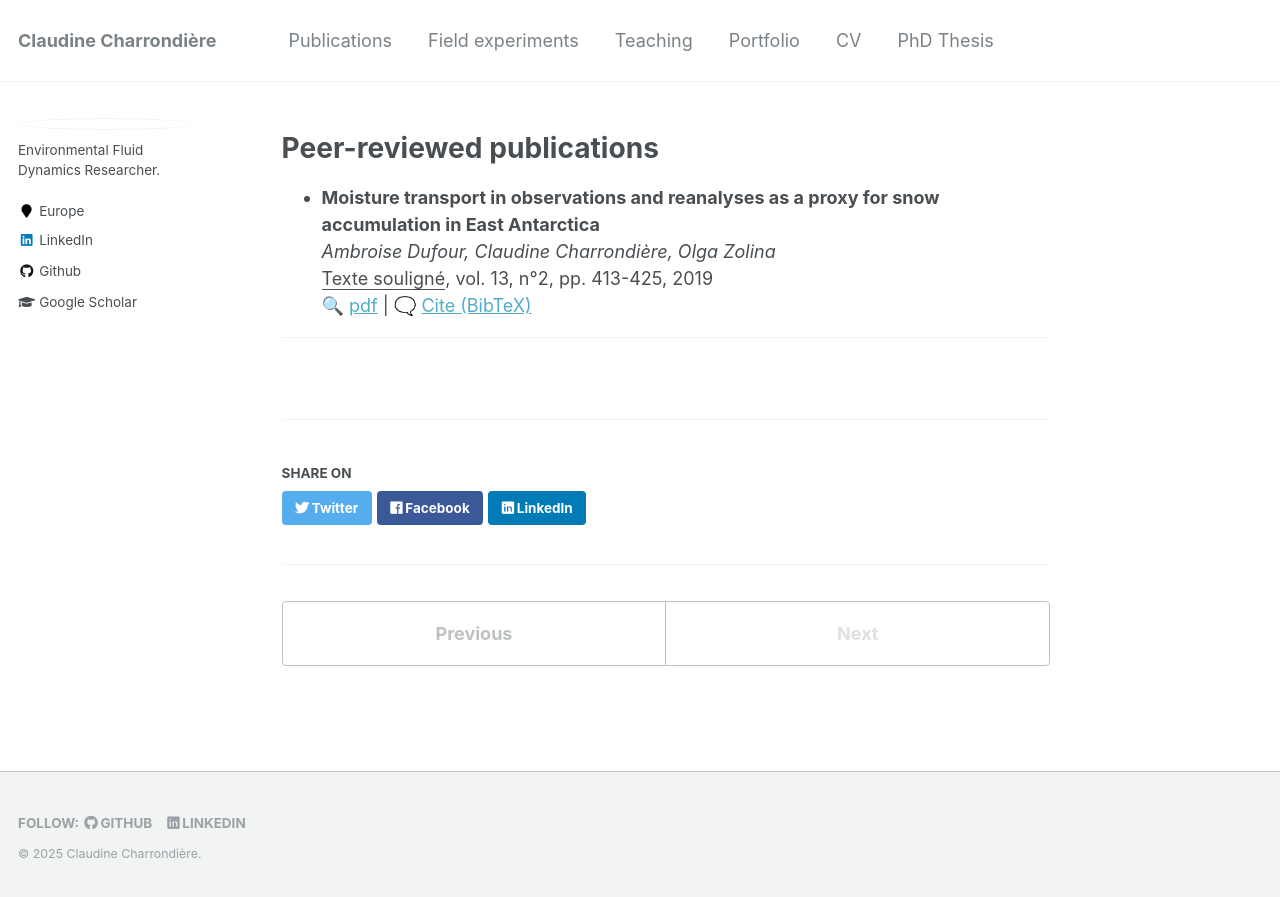
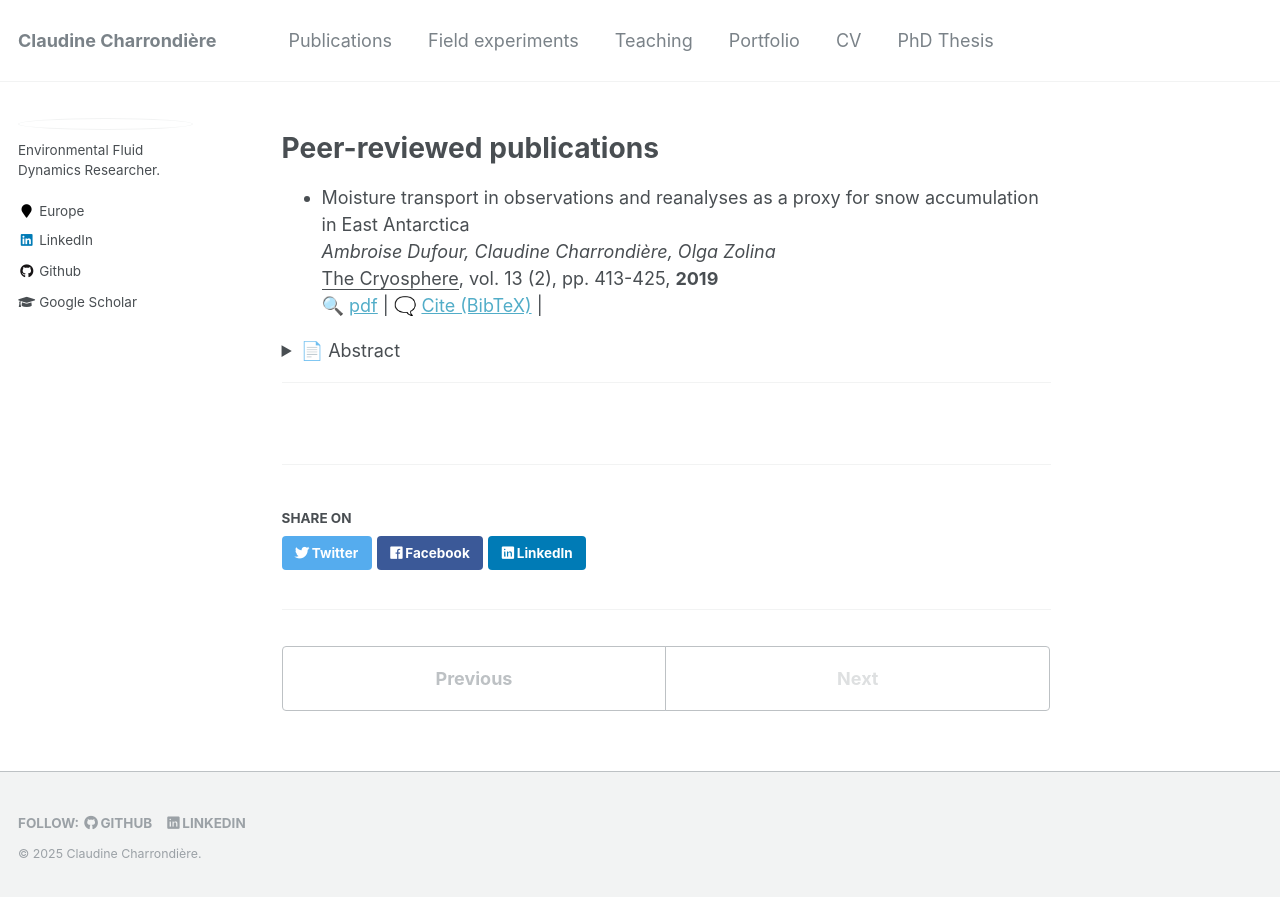
Before and after one commit to ClaudineCharrondiere/claudinecharrondiere.github.io, a Jekyll site: the page built from _publications/Publis.md, in a window 1280 px wide. Shown: the top 897 px of the page. Built offline with Jekyll 4.4.1, drawn with Linux system fonts in a browser that asks for light colours.

Commit message:
mise a jour

```diff
--- a/_publications/Publis.md
+++ b/_publications/Publis.md
@@ -5,10 +5,14 @@
 ---
 # Peer-reviewed publications
 
-- **Moisture transport in observations and reanalyses as a proxy for snow accumulation in East Antarctica**
+- Moisture transport in observations and reanalyses as a proxy for snow accumulation in East Antarctica
 *Ambroise Dufour, Claudine Charrondière, Olga Zolina*
-<ins>Texte souligné</ins>, vol. 13, n°2, pp. 413-425, 2019
-🔍 [pdf](https://tc.copernicus.org/articles/13/413/2019/) | 🗨️ [Cite (BibTeX)](https://scholar.googleusercontent.com/scholar.bib?q=info:myiu1Lh0FSkJ:scholar.google.com/&output=citation&scisdr=ClFxXvhXEN2j_nMBxGY:AFWwaeYAAAAAZ8sH3GZfmn0kHYAyn0LNmEOO-WI&scisig=AFWwaeYAAAAAZ8sH3K9lMPuKb7IkFRcwCnGOeH0&scisf=4&ct=citation&cd=-1&hl=fr)
+<ins>The Cryosphere</ins>, vol. 13 (2), pp. 413-425, **2019**
+🔍 [pdf](https://tc.copernicus.org/articles/13/413/2019/) | 🗨️ [Cite (BibTeX)](https://scholar.googleusercontent.com/scholar.bib?q=info:myiu1Lh0FSkJ:scholar.google.com/&output=citation&scisdr=ClFxXvhXEN2j_nMBxGY:AFWwaeYAAAAAZ8sH3GZfmn0kHYAyn0LNmEOO-WI&scisig=AFWwaeYAAAAAZ8sH3K9lMPuKb7IkFRcwCnGOeH0&scisf=4&ct=citation&cd=-1&hl=fr) |
+<details>
+  <summary>📄 Abstract</summary>
+  This study investigates the moisture transport mechanisms leading to snow accumulation in East Antarctica...
+  </details>
 
 
 
```
